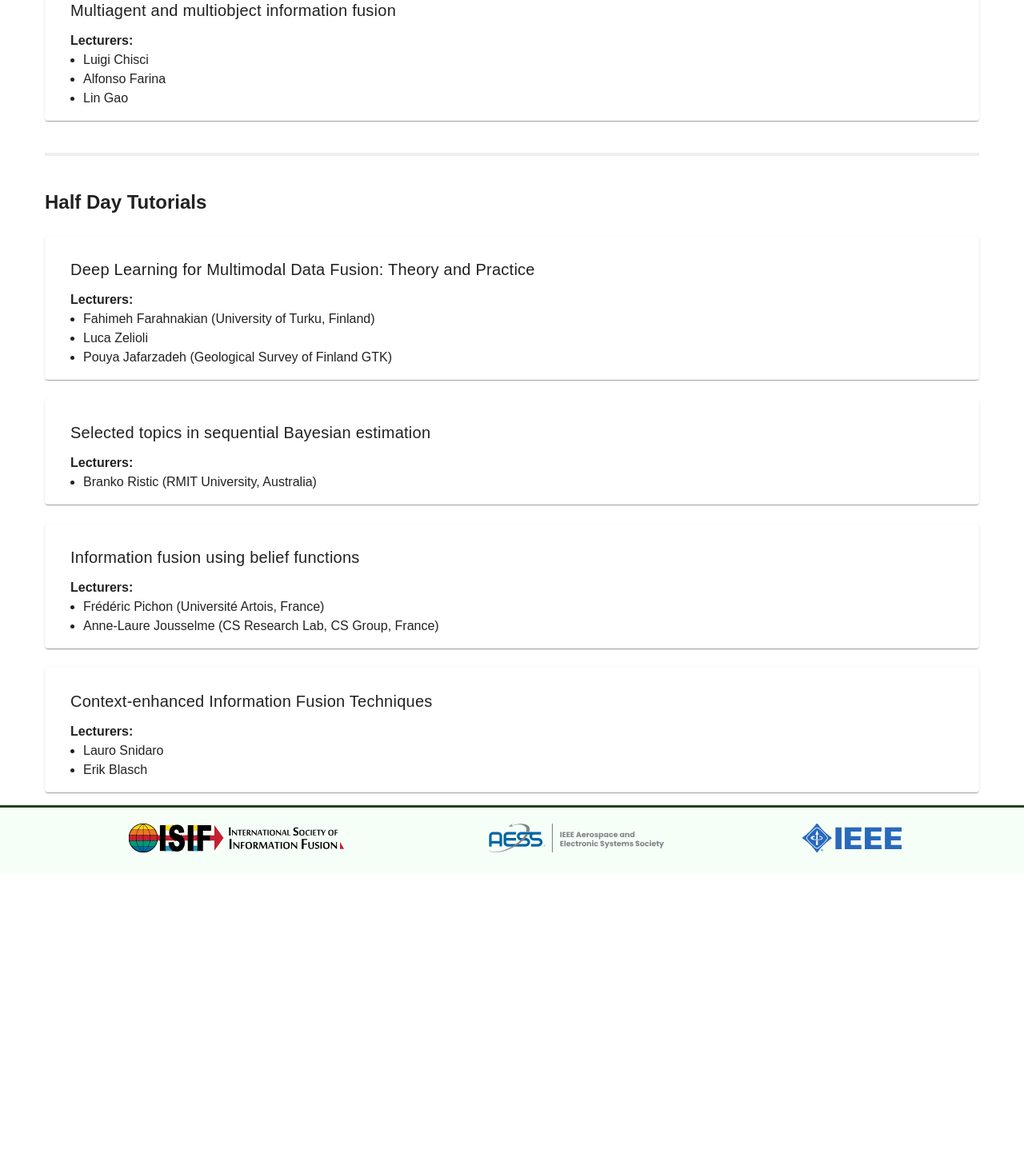
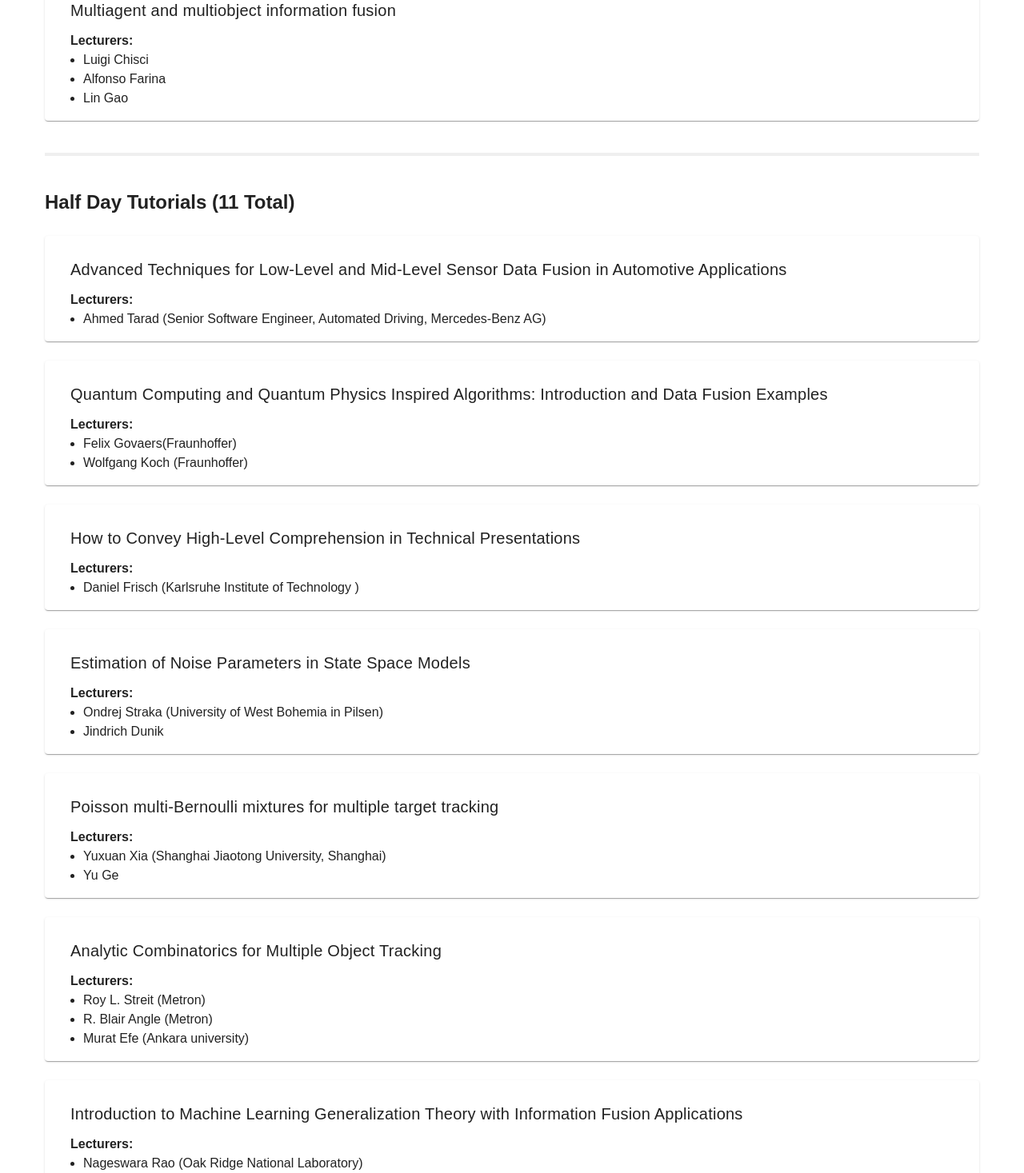
Before and after one commit to Fusion2025/web, a Nuxt app: page /tutorials in a window 1280 px wide. Shown: the part 1330-2797 px from the top of the page at 80% size. Before the commit the page ends 2427 px from the top, so only its background shows below. Built offline with nearby package versions, Linux system fonts and the light colour scheme.

Commit message:
fix: add tutorials

```diff
--- a/pages/tutorials.vue
+++ b/pages/tutorials.vue
@@ -7,7 +7,7 @@
     </v-row>
     <v-row justify="start">
       <v-col cols="auto">
-        <h2>Full Day Tutorials</h2>
+        <h2>Full Day Tutorials ({{ fullDayTutorials.length }} Total)</h2>
       </v-col>
     </v-row>
     <v-row
@@ -38,7 +38,7 @@
     </v-row>
     <v-row justify="start">
       <v-col cols="auto">
-        <h2>Half Day Tutorials</h2>
+        <h2>Half Day Tutorials ({{ halfDayTutorials.length }} Total)</h2>
       </v-col>
     </v-row>
     <v-row
@@ -100,6 +100,46 @@ const fullDayTutorials = [
 
 const halfDayTutorials = [
   {
+    title:
+      "Advanced Techniques for Low-Level and Mid-Level Sensor Data Fusion in Automotive Applications",
+    lecturers: [
+      "Ahmed Tarad (Senior Software Engineer, Automated Driving, Mercedes-Benz AG)",
+    ],
+  },
+  {
+    title:
+      "Quantum Computing and Quantum Physics Inspired Algorithms: Introduction and Data Fusion Examples",
+    lecturers: ["Felix Govaers(Fraunhoffer)", "Wolfgang Koch (Fraunhoffer)"],
+  },
+  {
+    title: "How to Convey High-Level Comprehension in Technical Presentations",
+    lecturers: ["Daniel Frisch (Karlsruhe Institute of Technology )"],
+  },
+  {
+    title: "Estimation of Noise Parameters in State Space Models",
+    lecturers: [
+      "Ondrej Straka (University of West Bohemia in Pilsen)",
+      "Jindrich Dunik",
+    ],
+  },
+  {
+    title: "Poisson multi-Bernoulli mixtures for multiple target tracking",
+    lecturers: ["Yuxuan Xia (Shanghai Jiaotong University, Shanghai)", "Yu Ge"],
+  },
+  {
+    title: "Analytic Combinatorics for Multiple Object Tracking",
+    lecturers: [
+      "Roy L. Streit (Metron)",
+      "R. Blair Angle (Metron)",
+      "Murat Efe (Ankara university)",
+    ],
+  },
+  {
+    title:
+      "Introduction to Machine Learning Generalization Theory with Information Fusion Applications",
+    lecturers: ["Nageswara Rao (Oak Ridge National Laboratory)"],
+  },
+  {
     title: "Deep Learning for Multimodal Data Fusion: Theory and Practice",
     lecturers: [
       "Fahimeh Farahnakian (University of Turku, Finland)",
```
